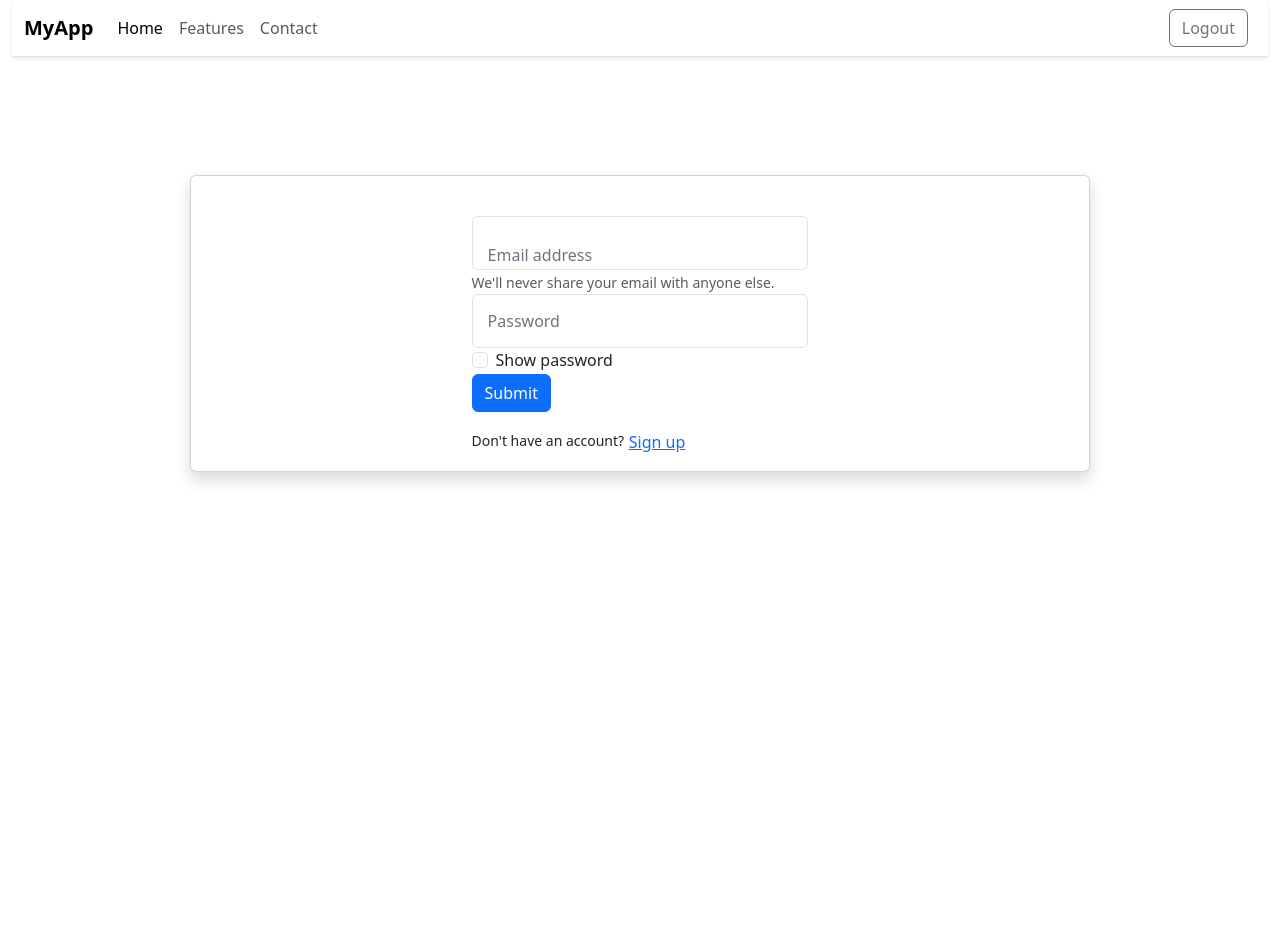
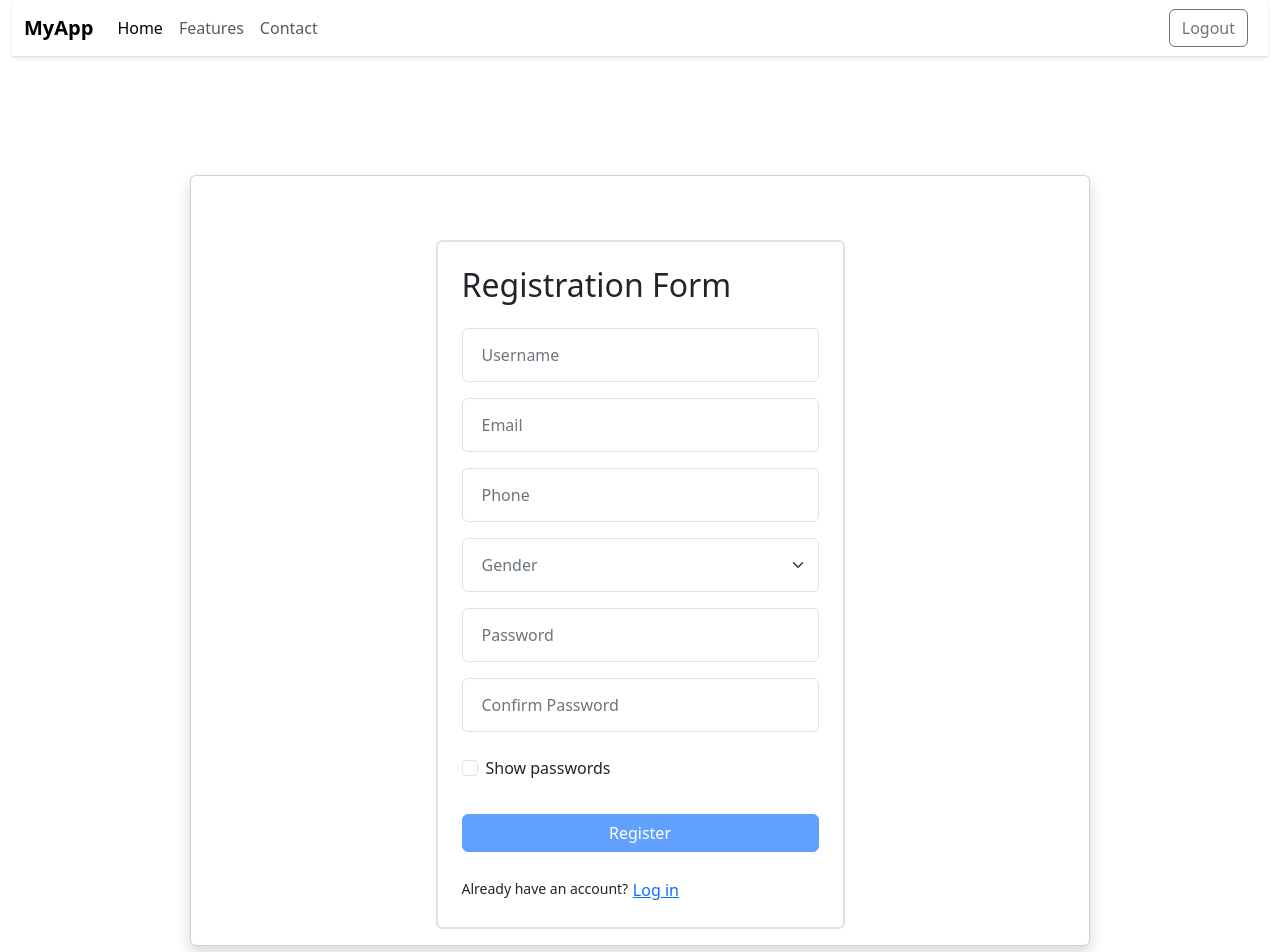
Before and after one commit to hibalu/form-validation, a React (Vite) app: page /signup in a window 1280 px wide. Shown: the top 952 px of the page. Before the commit the page ends 800 px from the top, so only its background shows below. Built offline with nearby package versions, Linux system fonts and the light colour scheme.

Commit message:
Routing chage from anchor to react router

```diff
--- a/package.json
+++ b/package.json
@@ -12,7 +12,8 @@
   "dependencies": {
     "bootstrap": "^5.3.8",
     "react": "^19.2.0",
-    "react-dom": "^19.2.0"
+    "react-dom": "^19.2.0",
+    "react-router-dom": "^7.11.0"
   },
   "devDependencies": {
     "@eslint/js": "^9.39.1",
--- a/src/App.jsx
+++ b/src/App.jsx
@@ -4,28 +4,36 @@ import './App.css'
 import Form from './form'
 import LogIn from './LogIn'
 import Home from './Home'
-import { useState } from 'react'
 import Navbar from './components/Navbar'
+import { BrowserRouter, Routes, Route } from 'react-router-dom'
 
+function AuthLayout({ children }) {
+  return (
+    <>
+      <div style={{ height: 70 }} />
+      <div className="card mx-auto my-5 shadow" style={{ maxWidth: 900 }}>
+        <div className="card-body">
+          {children}
+        </div>
+      </div>
+    </>
+  )
+}
 
 function App() {
-  const [view, setView] = useState('login')
-
   return (
-
     <div className="container-fluid w-100">
-      <Navbar onLogout={() => setView('login')} />
-      <div style={{ height: 70 }} />
-      <div className={`card mx-auto my-5 shadow ${view === 'home' ? 'w-100 border-0 bg-transparent' : ''}`} style={view === 'home' ? { maxWidth: 'none' } : { maxWidth: 900 }}>
-        <div className="card-body">
-          {view === 'login' && <LogIn onSwitch={(v) => setView(v)} />}
-          {view === 'signup' && <Form onSwitch={(v) => setView(v)} />}
-          {view === 'home' && <Home onLogout={() => setView('login')} />}
-        </div>
-      </div>
-
+      <BrowserRouter>
+        <Navbar />
+        <Routes>
+          <Route path="/" element={<AuthLayout><LogIn /></AuthLayout>} />
+          <Route path="/login" element={<AuthLayout><LogIn /></AuthLayout>} />
+          <Route path="/signup" element={<AuthLayout><Form /></AuthLayout>} />
+          <Route path="/home" element={<Home />} />
+          <Route path="*" element={<AuthLayout><LogIn /></AuthLayout>} />
+        </Routes>
+      </BrowserRouter>
     </div>
-
   )
 }
 
--- a/src/Home.jsx
+++ b/src/Home.jsx
@@ -1,14 +1,12 @@
 import React from "react";
-//import Navbar from "./components/Navbar";
+import { useNavigate } from "react-router-dom";
 import Footer from "./components/Footer";
 
-const Home = ({ onLogout }) => {
+const Home = () => {
+    const navigate = useNavigate();
     return (
         <>
             <div className="container-fluid w-100 ">
-                {/* Navbar */}
-
-
                 {/* Hero */}
                 <header id="hero" className="bg-primary text-white py-5">
                     <div className="container">
@@ -115,7 +113,7 @@ const Home = ({ onLogout }) => {
                             </button>
                             <button
                                 className="btn btn-outline-primary btn-lg"
-                                onClick={() => alert("Sign up flow")}
+                                onClick={() => navigate('/signup')}
                             >
                                 Sign up
                             </button>
--- a/src/LogIn.jsx
+++ b/src/LogIn.jsx
@@ -1,10 +1,12 @@
 import React, { useState } from 'react'
 import './form.css'
-const LogIn = ({ onSwitch }) => {
+import { useNavigate } from 'react-router-dom'
+const LogIn = () => {
     const [email, setEmail] = useState('')
     const [password, setPassword] = useState('')
     const [showPassword, setShowPassword] = useState(false)
     const [error, setError] = useState('')
+    const navigate = useNavigate()
 
     const validateEmail = (em) => /^[^\s@]+@[^\s@]+\.[^\s@]+$/.test(em)
 
@@ -20,7 +22,7 @@ const LogIn = ({ onSwitch }) => {
         }
         setError('')
 
-        onSwitch && onSwitch('home')
+        navigate('/home')
     }
 
     return (
@@ -43,7 +45,7 @@ const LogIn = ({ onSwitch }) => {
                             <label className="form-check-label" htmlFor="showPassword">Show password</label>
                         </div>
                         <button type="submit" className="btn btn-primary">Submit</button>
-                        <div className="mt-3"><small>Don't have an account? <button type="button" className="btn btn-link p-0" onClick={() => onSwitch && onSwitch('signup')}>Sign up</button></small></div>
+                        <div className="mt-3"><small>Don't have an account? <button type="button" className="btn btn-link p-0" onClick={() => navigate('/signup')}>Sign up</button></small></div>
                     </form>
                 </div>
             </div>
--- a/src/components/Navbar.jsx
+++ b/src/components/Navbar.jsx
@@ -1,27 +1,28 @@
 import React from 'react'
-
-const Navbar = ({ onLogout }) => {
+import { Link, useNavigate } from 'react-router-dom'
+const Navbar = () => {
+    const navigate = useNavigate()
     return (
         <nav className="navbar navbar-expand-lg navbar-light bg-white border-bottom sticky-top shadow-sm" style={{ zIndex: 1030 }}>
             <div className="container-fluid">
-                <a className="navbar-brand fw-bold" href="#">MyApp</a>
-                <button className="navbar-toggler" type="button" data-bs-toggle="collapse" data-bs-target="#navbarNav" aria-controls="navbarNav" aria-expanded="false" aria-label="Toggle navigation">
+                <Link className="navbar-brand fw-bold" to="/">MyApp</Link>
+                <button className="navbar-toggler" type="button" data-bs-toggle="collapse" data-bs-target="#navbarNav" aria-controls="#navbarNav" aria-expanded="false" aria-label="Toggle navigation">
                     <span className="navbar-toggler-icon"></span>
                 </button>
                 <div className="collapse navbar-collapse" id="navbarNav">
                     <ul className="navbar-nav me-auto mb-2 mb-lg-0">
                         <li className="nav-item">
-                            <a className="nav-link active" aria-current="page" href="#hero">Home</a>
+                            <Link className="nav-link active" aria-current="page" to="/home#hero">Home</Link>
                         </li>
                         <li className="nav-item">
-                            <a className="nav-link" href="#features">Features</a>
+                            <Link className="nav-link" to="/home#features">Features</Link>
                         </li>
                         <li className="nav-item">
-                            <a className="nav-link" href="#contact">Contact</a>
+                            <Link className="nav-link" to="/home#contact">Contact</Link>
                         </li>
                     </ul>
                     <div className="d-flex">
-                        <button className="btn btn-outline-secondary me-2" onClick={() => onLogout && onLogout()}>Logout</button>
+                        <button className="btn btn-outline-secondary me-2" onClick={() => navigate('/login')}>Logout</button>
                     </div>
                 </div>
             </div>
--- a/src/form.tsx
+++ b/src/form.tsx
@@ -1,7 +1,9 @@
 import React, { useState } from 'react'
 import './form.css'
+import { useNavigate } from 'react-router-dom'
 
-const Form: React.FC<{ onSwitch?: (view: 'login' | 'signup') => void }> = ({ onSwitch }) => {
+const Form: React.FC = () => {
+  const navigate = useNavigate()
   const [values, setValues] = useState({ username: '', email: '', phone: '', gender: '', password: '', confirmPassword: '' })
   const [touched, setTouched] = useState({ username: false, email: false, phone: false, gender: false, password: false, confirmPassword: false })
   const [submitted, setSubmitted] = useState(false)
@@ -47,7 +49,7 @@ const Form: React.FC<{ onSwitch?: (view: 'login' | 'signup') => void }> = ({ onS
       setTouched({ username: false, email: false, phone: false, gender: false, password: false, confirmPassword: false })
       setSubmitted(false)
       // switch back to login after successful registration
-      onSwitch && onSwitch('login')
+      navigate('/login')
     }
   }
   return (
@@ -168,7 +170,7 @@ const Form: React.FC<{ onSwitch?: (view: 'login' | 'signup') => void }> = ({ onS
           </div>
 
           <button type="submit" className={`btn btn-primary mt-3 ${!isFormValid ? 'disabled' : ''}`} disabled={!isFormValid} aria-disabled={!isFormValid}>Register</button>
-          <div className="mt-2"><small>Already have an account? <button type="button" className="btn btn-link p-0" onClick={() => onSwitch && onSwitch('login')}>Log in</button></small></div>
+          <div className="mt-2"><small>Already have an account? <button type="button" className="btn btn-link p-0" onClick={() => navigate('/login')}>Log in</button></small></div>
         </div>
       </form>
     </div>
```
Also changed, not shown: 1 other file (tests, documents, lock files or other folders).
